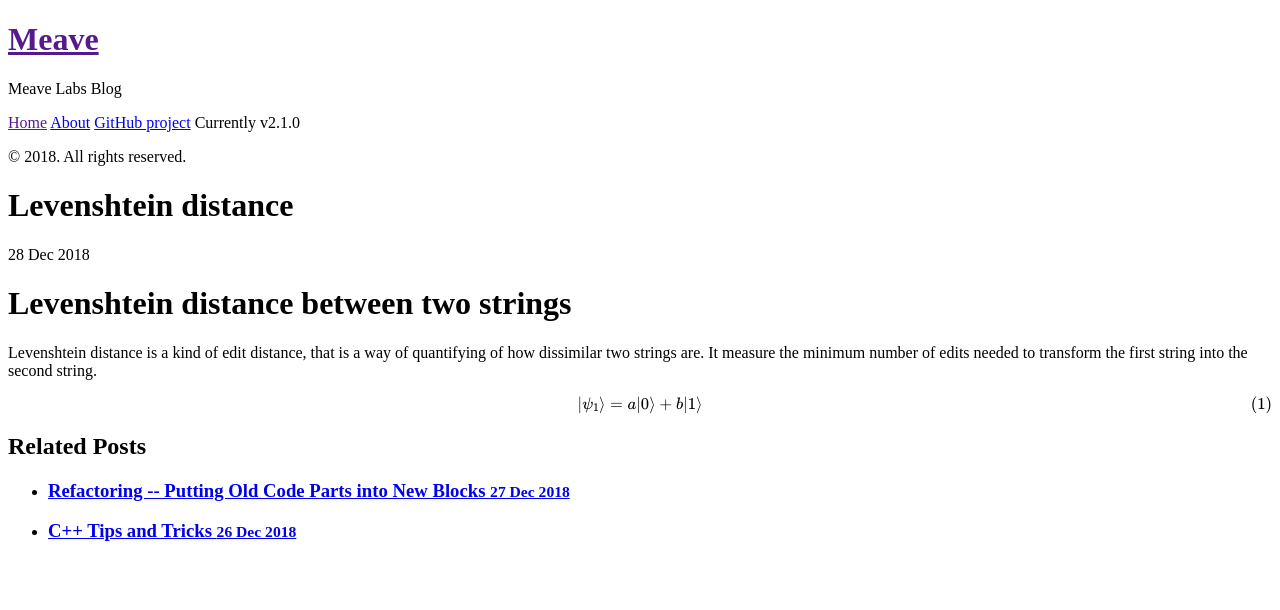
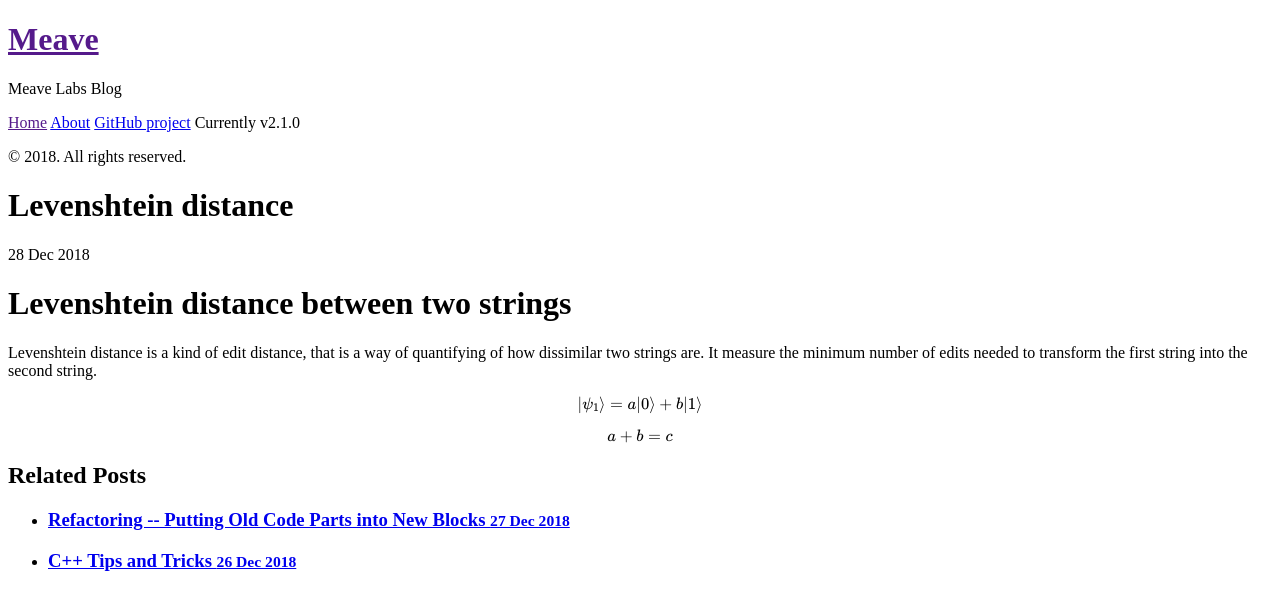
Before and after one commit to meave-labs/meave-labs.github.io.bak, a Jekyll site: the page built from _posts/2018-12-28-edit-distance.md, in a window 1280 px wide. Shown: the top 610 px of the page. Built offline with Jekyll 4.4.1, drawn with Linux system fonts in a browser that asks for light colours; Markdown is read by kramdown in place of the engine named in the settings; formulas are drawn with MathJax 3.

Commit message:
Another experiment with formula.

```diff
--- a/_posts/2018-12-28-edit-distance.md
+++ b/_posts/2018-12-28-edit-distance.md
@@ -10,7 +10,9 @@ Levenshtein distance between two strings
 Levenshtein distance is a kind of edit distance, that is a way of quantifying of how dissimilar two strings are. It measure the minimum number of edits needed to transform the first string into the second string.
 
 $$
-\begin{equation}
    |\psi_1\rangle = a|0\rangle + b|1\rangle
-\end{equation}
 $$
+
+$$
+  a +b = c
+$$
```
